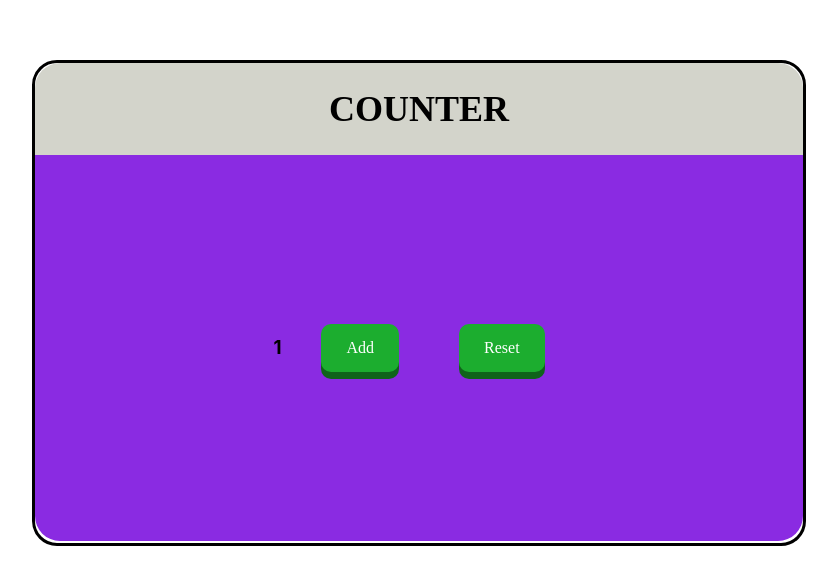
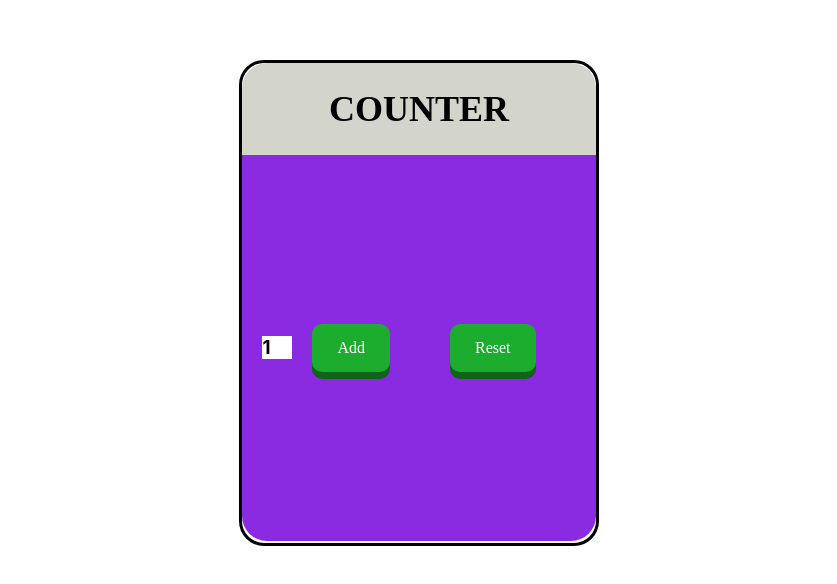
Before and after one commit to CampVamp/React-Counter, a React (Create React App) app: page / in a window 1280 px wide. Shown: the part 260-844 px from the top of the page, without its empty margins (221-1058 px from the left). Built offline with nearby package versions, Linux system fonts and the light colour scheme.

Commit message:
Added Reset Function

```diff
--- a/src/components/Window.js
+++ b/src/components/Window.js
@@ -3,7 +3,10 @@ import { useState } from "react"
 const Window = ({title}) => {
     const [n,setn] = useState(1)
     function increment(){
-        setn(n+1)
+        setn(prevn=>prevn+1)
+    }
+    function reset(){
+        setn(prevn=>prevn=0)
     }
     return (
     <div className="window">
@@ -11,9 +14,9 @@ const Window = ({title}) => {
             <h2>{title}</h2>
         </div>
         <div className="mainframe">
-            <h3>{n}</h3>
+            <h3 className="counter">{n}</h3>
             <button className="btn" onClick={increment}>Add</button>
-            <button className="btn">Reset</button>
+            <button className="btn" onClick={reset}>Reset</button>
         </div>
     </div>
   )
--- a/src/index.css
+++ b/src/index.css
@@ -13,7 +13,7 @@ code {
 }
 
 .window{
-  width: 60vw;
+  width: fit-content;
   height: 60vh;
   margin: 40vh auto;
   border-width: medium;
@@ -45,6 +45,7 @@ code {
   align-items: center;
   justify-content: center;
   background-color: blueviolet;
+  padding: 0px 20px;
   height: 48.2vh;
   border-bottom-left-radius: 25px;
   border-bottom-right-radius: 25px;
@@ -55,7 +56,7 @@ code {
   font-size: 16px;
   background-color:rgb(28, 173, 47);
   padding: 15px 25px;
-  margin: auto 20px auto 40px;
+  margin: auto 40px auto 20px;
   cursor: pointer;
   border-radius: 10px;
   border: none;
@@ -63,6 +64,12 @@ code {
   color: white;
 }
 
+.counter{
+  width: 30px;
+  background-color: white;
+
+}
+
 .btn:active{
   transform: translateY(3px);
   box-shadow: 0px 3px 0px 0px rgb(7, 48, 13);
```
